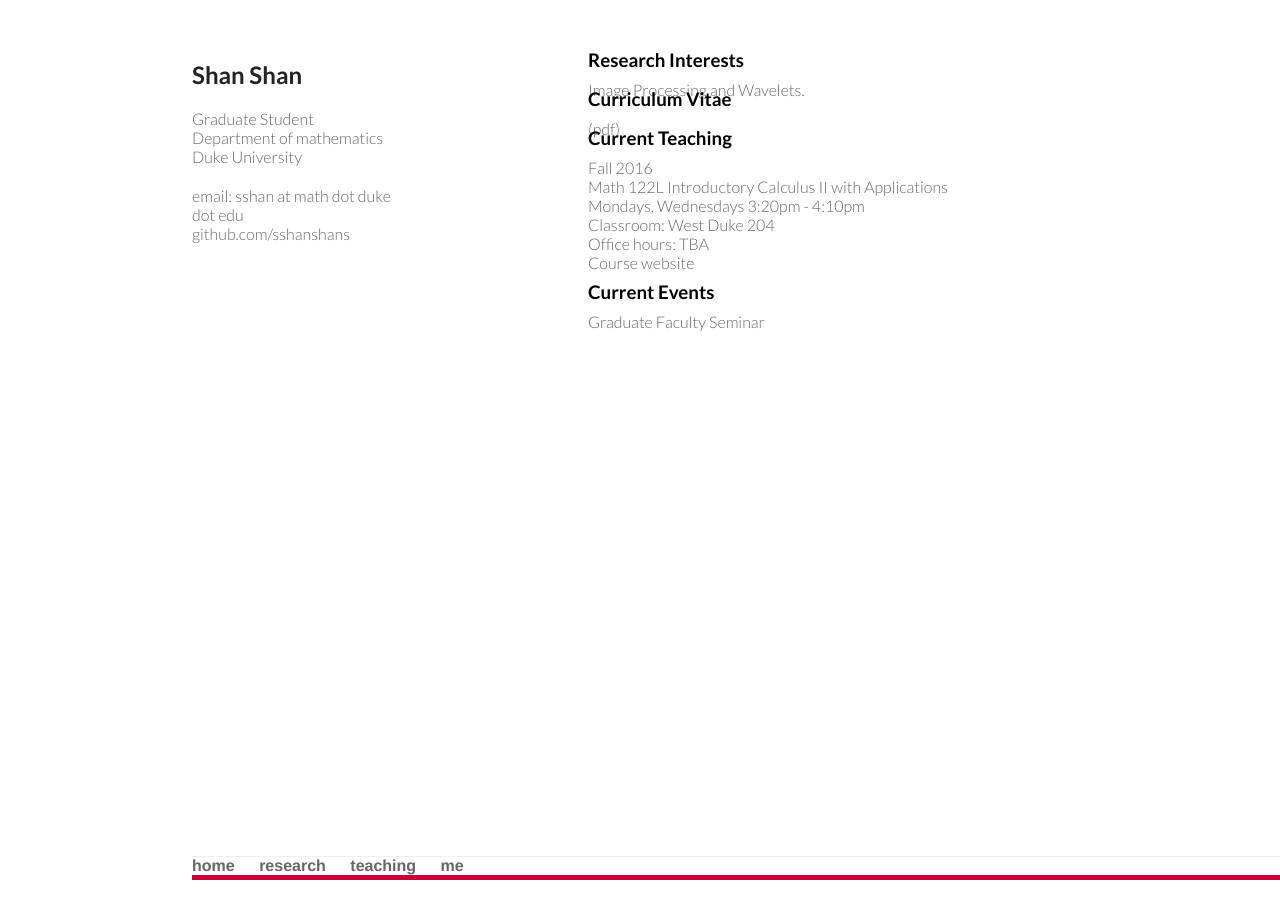
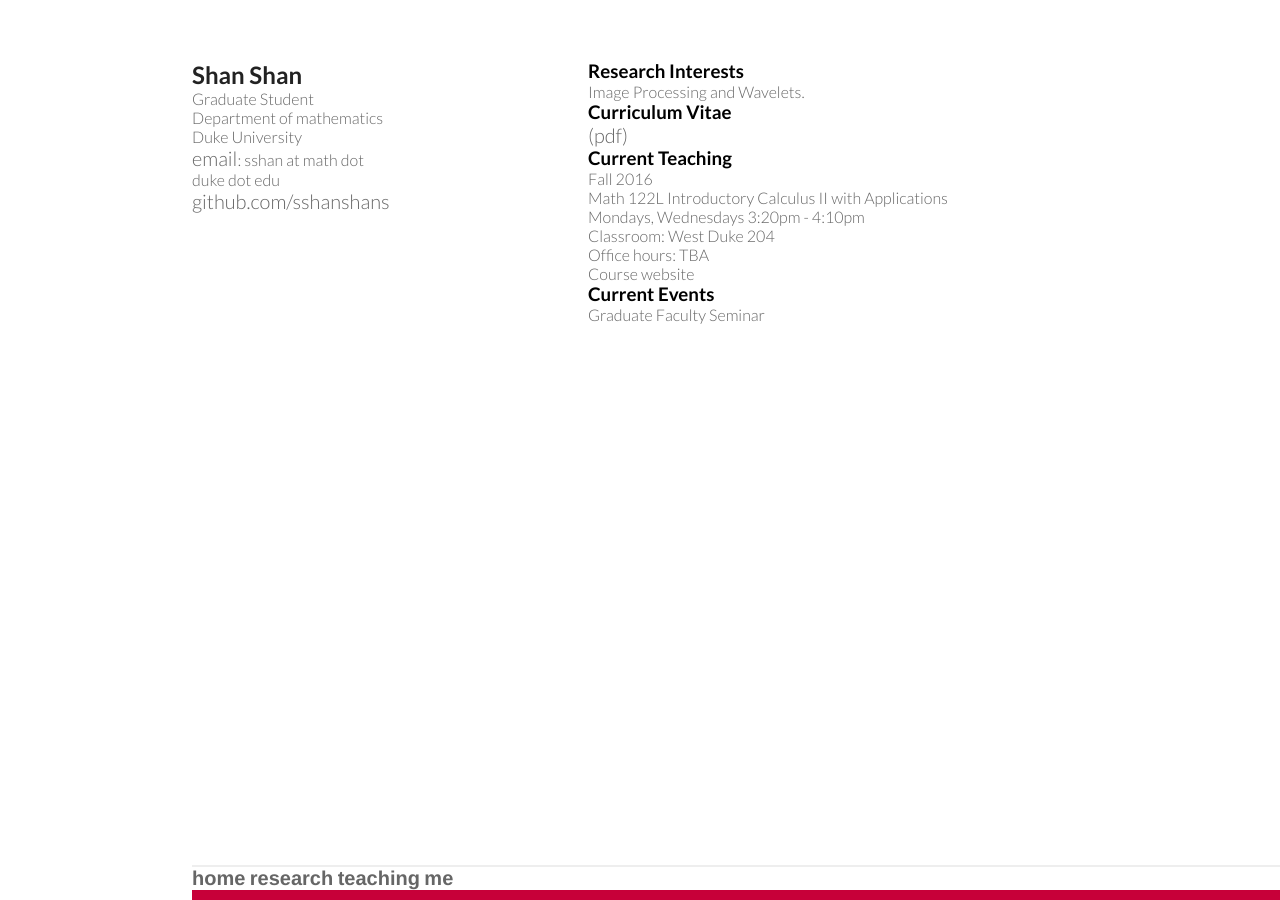
Before and after one commit to sshanshans/sshanshans.github.io, a Jekyll site: the page built from index.html, in a window 1280 px wide. Built offline with Jekyll 4.4.1, drawn with Linux system fonts in a browser that asks for light colours.

Commit message:
Update main.css

```diff
--- a/css/main.css
+++ b/css/main.css
@@ -12,19 +12,20 @@ nav ul, footer ul {
     padding: 0px;
     list-style: none;
     font-weight: bold;
-    border-top: 1px solid #eee;
-    border-bottom: 5px solid #C70039;
+    border-top: 2px solid #eee;
+    border-bottom: 10px solid #C70039;
     position: fixed;
     bottom: 0;
     width: 100%;
 }
 nav ul li, footer ul li {
     display: inline;
-    margin-right: 20px;
+    margin-right: 0px;
 }
 a {
     text-decoration: none;
     color: #666;
+    font-size: 20px;
 }
 a:hover {
     text-decoration: underline;
@@ -32,11 +33,11 @@ a:hover {
 
 h1, h2, h3, h4, h5, h6 {
   color:#222;
-  margin:0 0 20px;
+  margin:0 0 0px;
 }
 
 p, ul, ol, table, pre, dl {
-  margin:0 0 20px;
+  margin:0 0 0px;
 }
 
 h1 {
@@ -45,7 +46,6 @@ h1 {
 
 h3, h4, h5, h6 {
   color:#000;
-  line-height: 0;
 }
 
 
```
